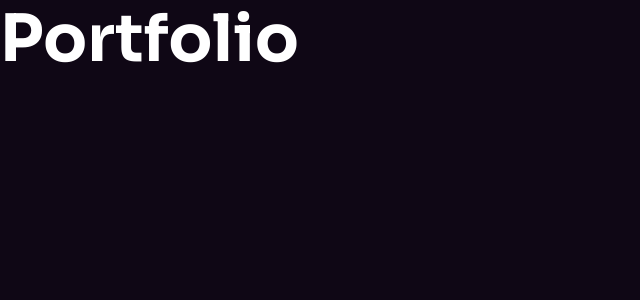
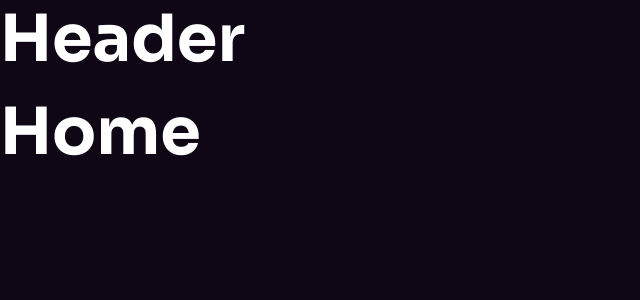
Before and after one commit to Priyanshu150/Portfolio, a React (Vite) app: page / in a window 1280 px wide. Shown: the top 300 px of the page, without its empty margins (0-640 px from the left). Built offline with nearby package versions, Linux system fonts and the light colour scheme.

Commit message:
Add Header

```diff
--- a/src/App.jsx
+++ b/src/App.jsx
@@ -38,7 +38,18 @@ function App() {
 
       {!showLoader && (
         <>
-          <h1>Portfolio</h1>
+          <BrowserRouter>
+            <Routes>
+              <Route
+                path="/"
+                element={
+                  <Layout>
+                    <Home />
+                  </Layout>
+                }
+              />
+            </Routes>
+          </BrowserRouter>
         </>
       )}
     </>
--- a/src/components/Header.jsx
+++ b/src/components/Header.jsx
@@ -1,8 +1,35 @@
-
+import { useState, useEffect } from "react"
+import { linklist } from "../assets/data/data"
+import { NavLink } from "react-router-dom"
+import { IoMenuOutline, IoCloseOutline } from "react-icons/io5"
 
 
 export const Header = () => {
+    const [isSticky, setIsSticky] = useState(false);
+    const [isMenuOpen, setIsMenuOpen] = useState(false);
+
+    useEffect( () => {
+        const handleScroll = () => {
+            const offset = window.scrollY;
+            if(offset > 0)
+                setIsSticky(true);
+            else
+                setIsSticky(false);
+        }
+        window.addEventListener("scroll", handleScroll);
+
+        return () => {
+            window.removeEventListener("scroll", handleScroll);
+        }
+    }, []);
+
+    const toggleMenu = () => {
+        setIsMenuOpen(!isMenuOpen);
+    }
+
     return (
-        <></>
+        <>
+            <h1>Header</h1>
+        </>
     )
 }
--- a/src/components/Layout.jsx
+++ b/src/components/Layout.jsx
@@ -1,7 +1,16 @@
+import { Header } from "./Header"
+import { Footer } from "./Footer"
+// import PropTypes from "prop-types";
 
-
-export const Layout = () => {
+export const Layout = ({ children }) => {
     return (
-        <></>
+        <>
+            <Header />
+            <main>{children}</main>
+        </>
     )
 }
+
+// Layout.PropTypes = {
+//     children: PropTypes.any,
+// }
--- a/src/pages/Home.jsx
+++ b/src/pages/Home.jsx
@@ -3,6 +3,7 @@ import { Blog, Contact, Hero, Portfolio, Resume, Service, Skill, Testimonial } f
 export const Home = () => {
   return (
     <>
+      <h1>Home</h1>
       <Hero />
       <Service />
       <Portfolio />
```
